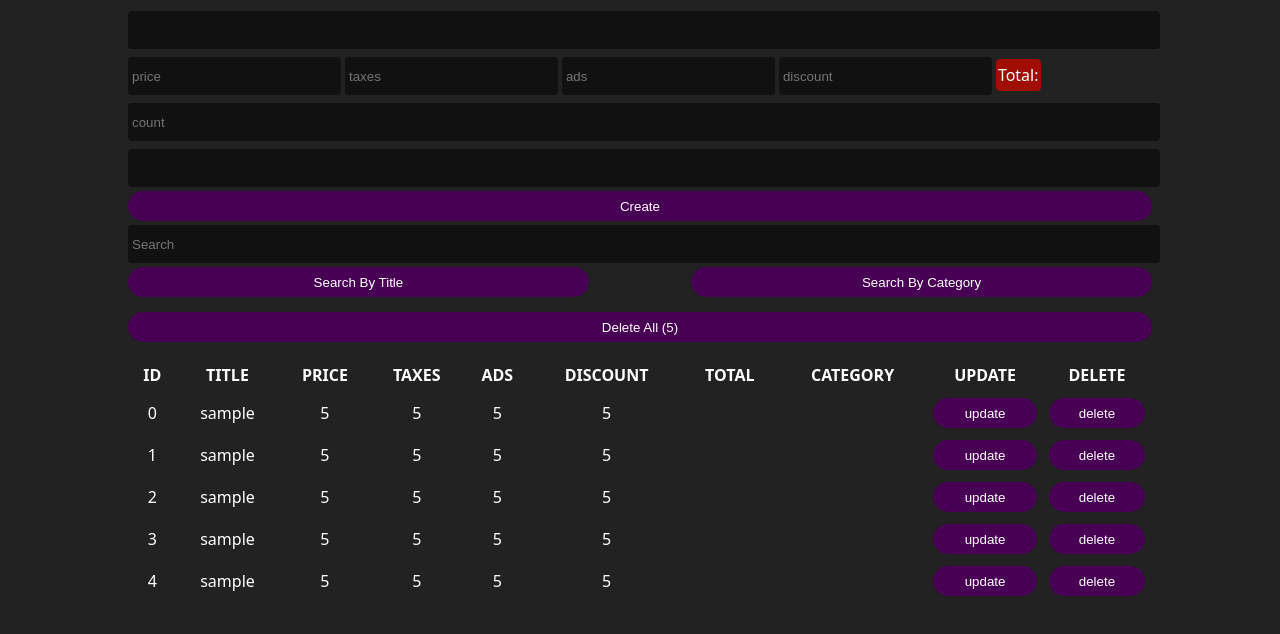
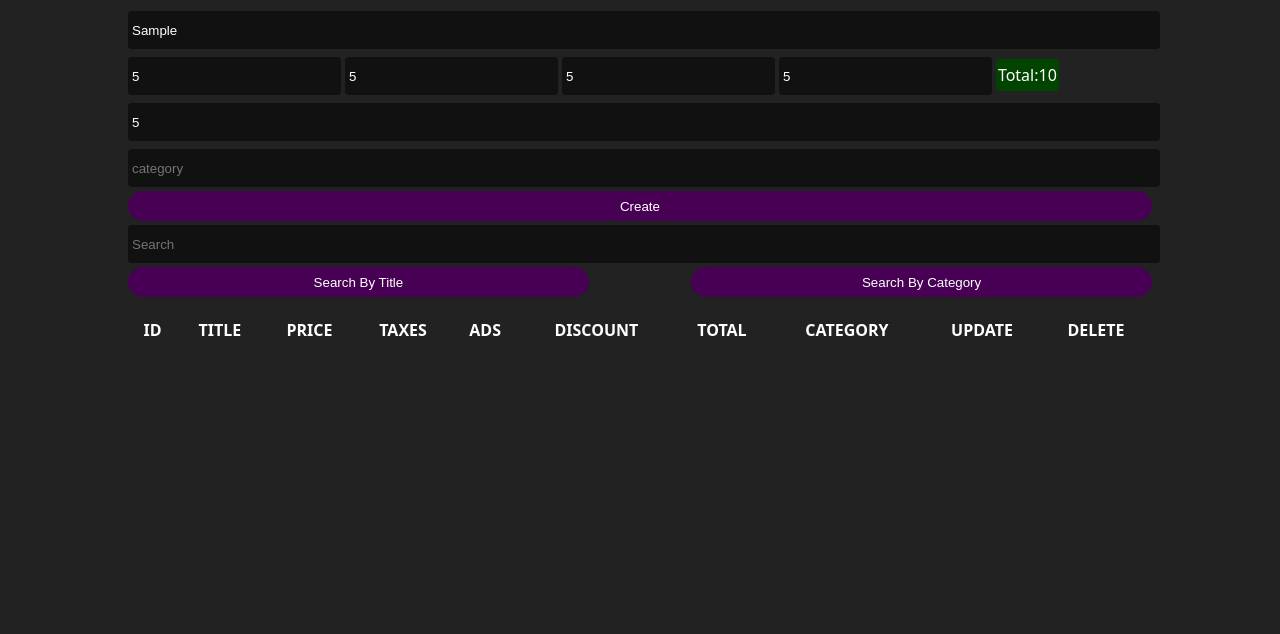
Before and after one commit to mohammed-mahmmud20/CRUD-JS, a plain HTML site: page index.html in a window 1280 px wide. Both pictures are taken after typing "Sample", "5", "5", "5", "5", "5" into the empty fields and a click on the button "Create". Shown: the part 68-702 px from the top of the page. Drawn offline with Linux system fonts and the light colour scheme.

Commit message:
Add files via upload

```diff
--- a/main.js
+++ b/main.js
@@ -39,7 +39,12 @@ submit.onclick = function () {
         count:count.value,
         category:category.value.toLowerCase(),
     }
-    // count and update
+    // count and update and clean data
+    if (title.value != ''
+    && price.value != ''
+    && category.value != ''
+    && newPro.count < 100)
+    {
         if (mood === 'create') {
             if (newPro.count > 1) {
                 for (let i = 0; i < newPro.count; i++) {
@@ -54,11 +59,11 @@ submit.onclick = function () {
             submit.innerHTML = 'Create';
             count.style.display = 'block';
         }
-
+        clearData()
+    }
     // save localStorage
     localStorage.setItem('product',JSON.stringify(dataPro));
     total.style.background = '#a00d02';
-    clearData()
     showData()
 }
 // clear inputs
@@ -79,7 +84,7 @@ function showData() {
     for (let i = 0; i < dataPro.length; i++) {
         table += `
             <tr>
-                <td>${i}</td>
+                <td>${i+1}</td>
                 <td>${dataPro [i].title}</td>
                 <td>${dataPro [i].price}</td>
                 <td>${dataPro [i].taxes}</td>
@@ -152,7 +157,7 @@ function searchData(value) {
     for (let i = 0; i < dataPro.length; i++) {
         if (searchMode == 'Title') {
             if (dataPro[i].title.includes(value.toLowerCase())) {
-                table += `
+                table +=`
                     <tr>
                         <td>${i}</td>
                         <td>${dataPro [i].title}</td>
@@ -169,7 +174,7 @@ function searchData(value) {
             }
     }else {
         if (dataPro[i].category.includes(value.toLowerCase())) {
-                table += `
+                table +=`
                 <tr>
                     <td>${i}</td>
                     <td>${dataPro [i].title}</td>
@@ -188,4 +193,3 @@ function searchData(value) {
 }
     document.getElementById("tbody").innerHTML = table;
 }
-// clean data
```
Also changed, not shown: index.html (line endings or trailing spaces), style.css (line endings or trailing spaces). Lines whose indentation alone changed are shown as unchanged.
